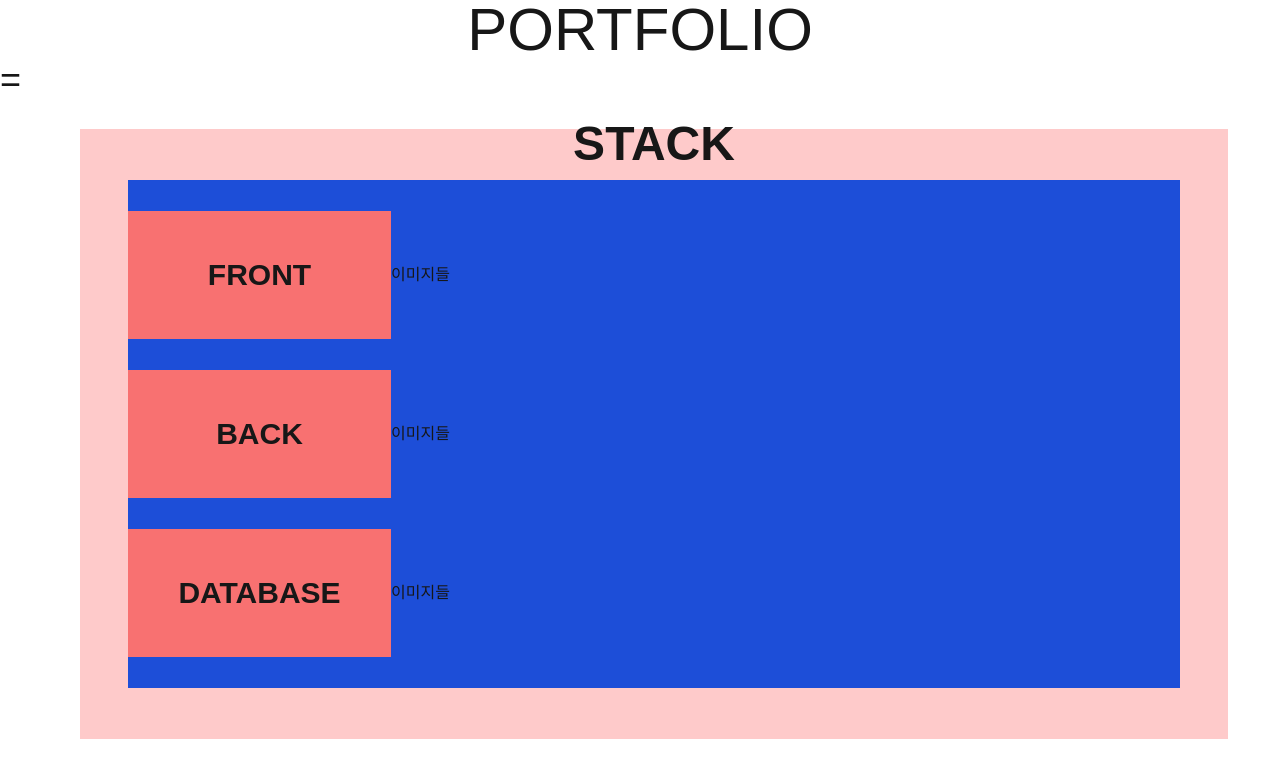
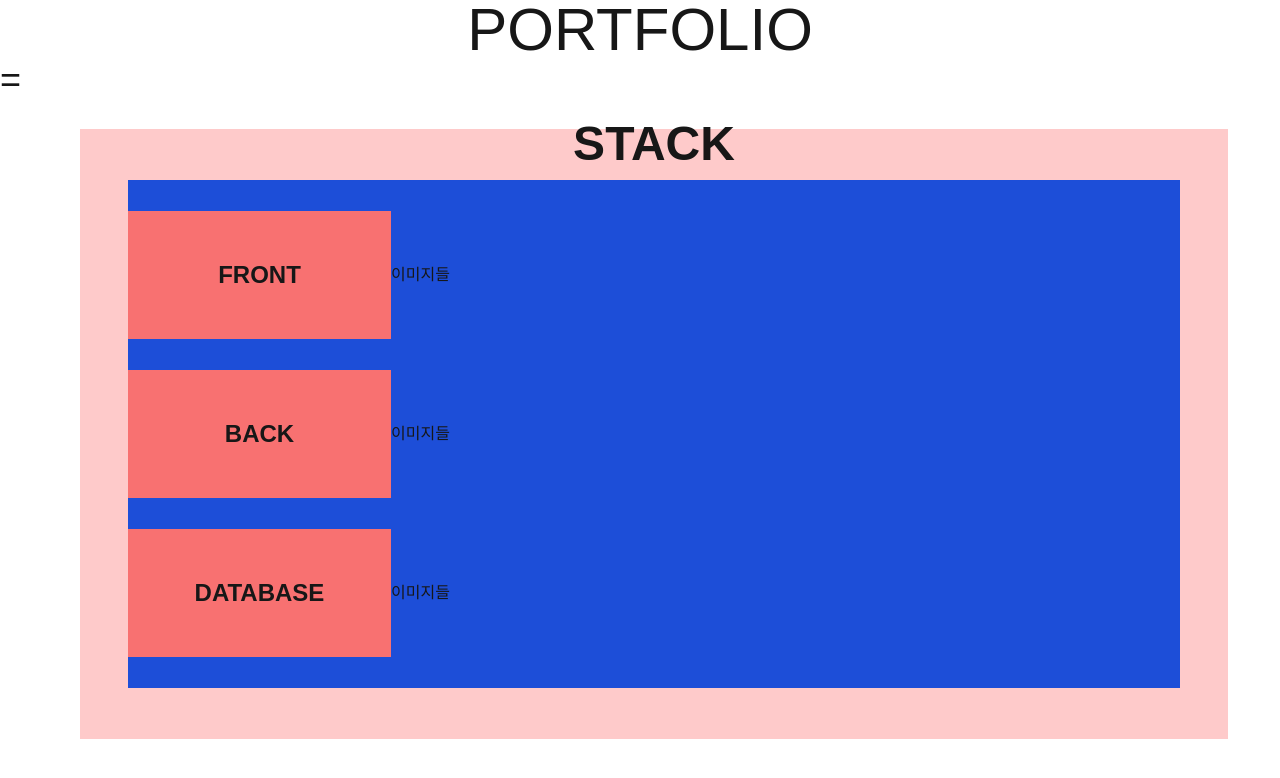
Before and after one commit to yun-21/my_page, a Next.js app in the folder client/: page /component/stack in a window 1280 px wide. Shown: the top 778 px of the page. Built offline with nearby package versions, Linux system fonts and the light colour scheme.

Commit message:
stack 글씨 조정

```diff
--- a/client/src/app/component/stack_text/stack_css.tsx
+++ b/client/src/app/component/stack_text/stack_css.tsx
@@ -3,5 +3,5 @@ interface StackType {
   name: string;
 }
 export default function StackCss({name}:StackType) {
-  return <div className="text-3xl w-1/4 h-full flex items-center justify-center bg-red-400 font-semibold">{name}</div>
+  return <div className="text-2xl w-1/4 h-full flex items-center justify-center bg-red-400 font-semibold">{name}</div>
 }
```
